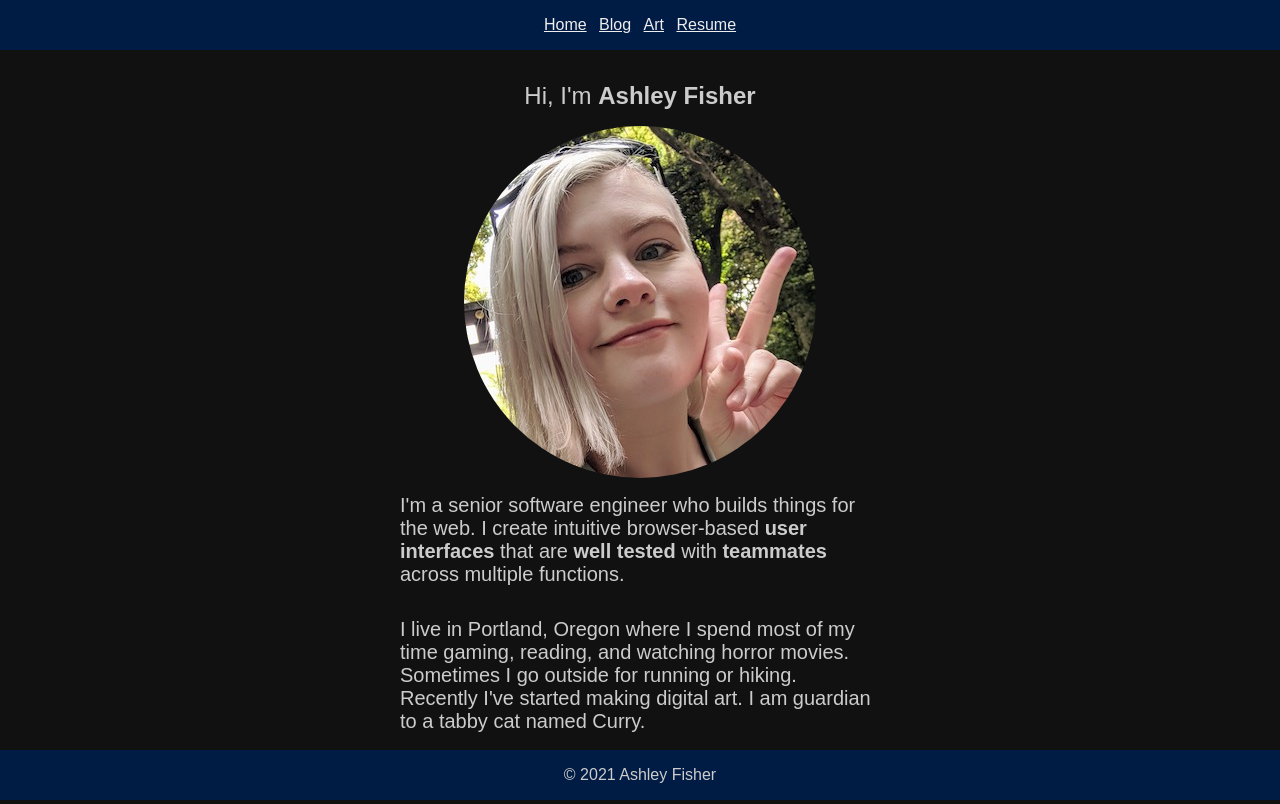
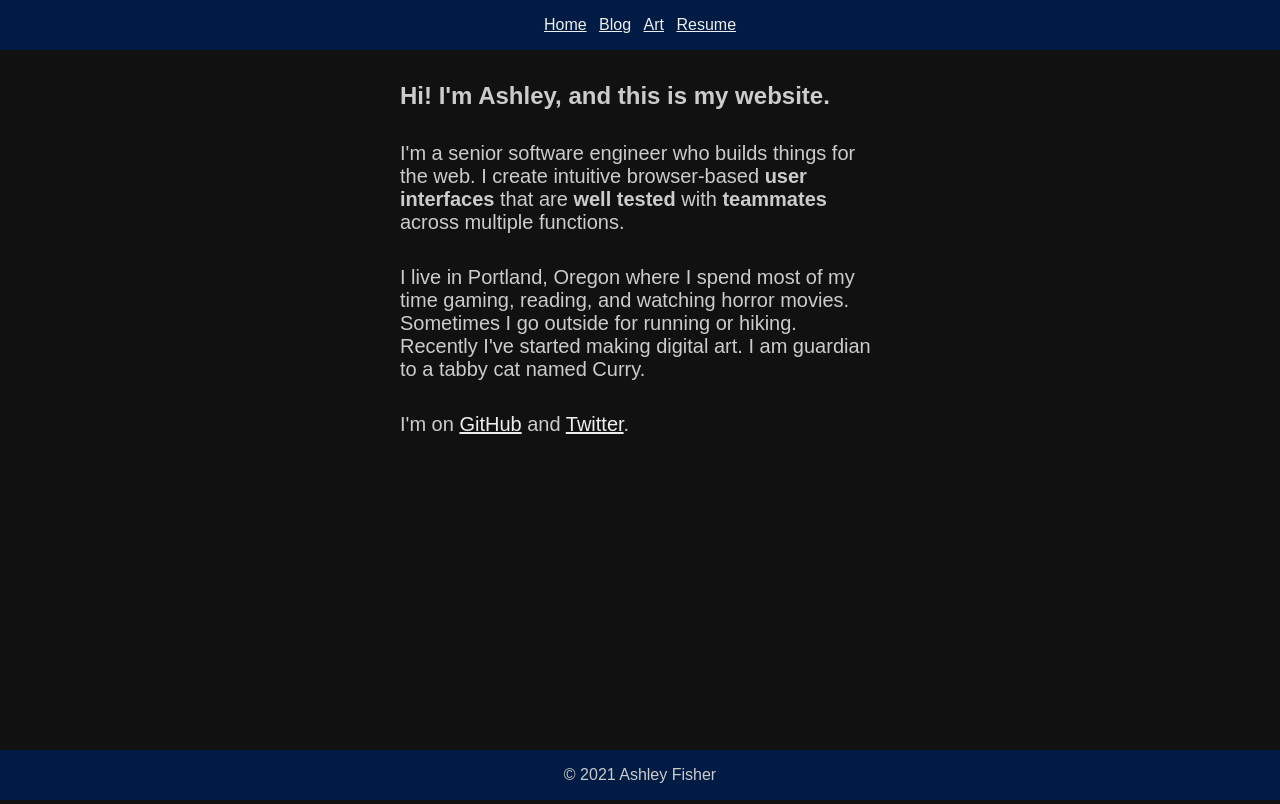
Before and after one commit to afisher/ash.fish, an Eleventy site: page src/index.html in a window 1280 px wide. Built offline with nearby package versions, Linux system fonts and the light colour scheme; Eleventy itself is replaced by a stand-in of ours; files that its build step writes are made by us from their sources.

Commit message:
remove photo

```diff
--- a/src/index.html
+++ b/src/index.html
@@ -3,8 +3,7 @@ title: Ashley Fisher
 layout: layout-base.njk
 ---
 
-<div class="pa3 mt3 f3 tc">Hi, I'm <span class="b">Ashley Fisher</span></div>
-<img class="db center br-100" src="static/ashley.jpg" />
+<div class="pa3 mt3 f3 b">Hi! I'm Ashley, and this is my website.</div>
 <div class="pa3 f4">
   I'm a senior software engineer who builds things for the web. I create
   intuitive browser-based <b>user interfaces</b> that are
@@ -17,7 +16,7 @@ layout: layout-base.njk
   I've started making digital art. I am guardian to a tabby cat named Curry.
 </div>
 <div class="pa3 f4">
-  I am on
+  I'm on
   <a class="link dim underline light-gray" href="https://github.com/afisher"
     >GitHub</a
   >
```
Also changed, not shown: src/static/ashley.jpg (deleted).
